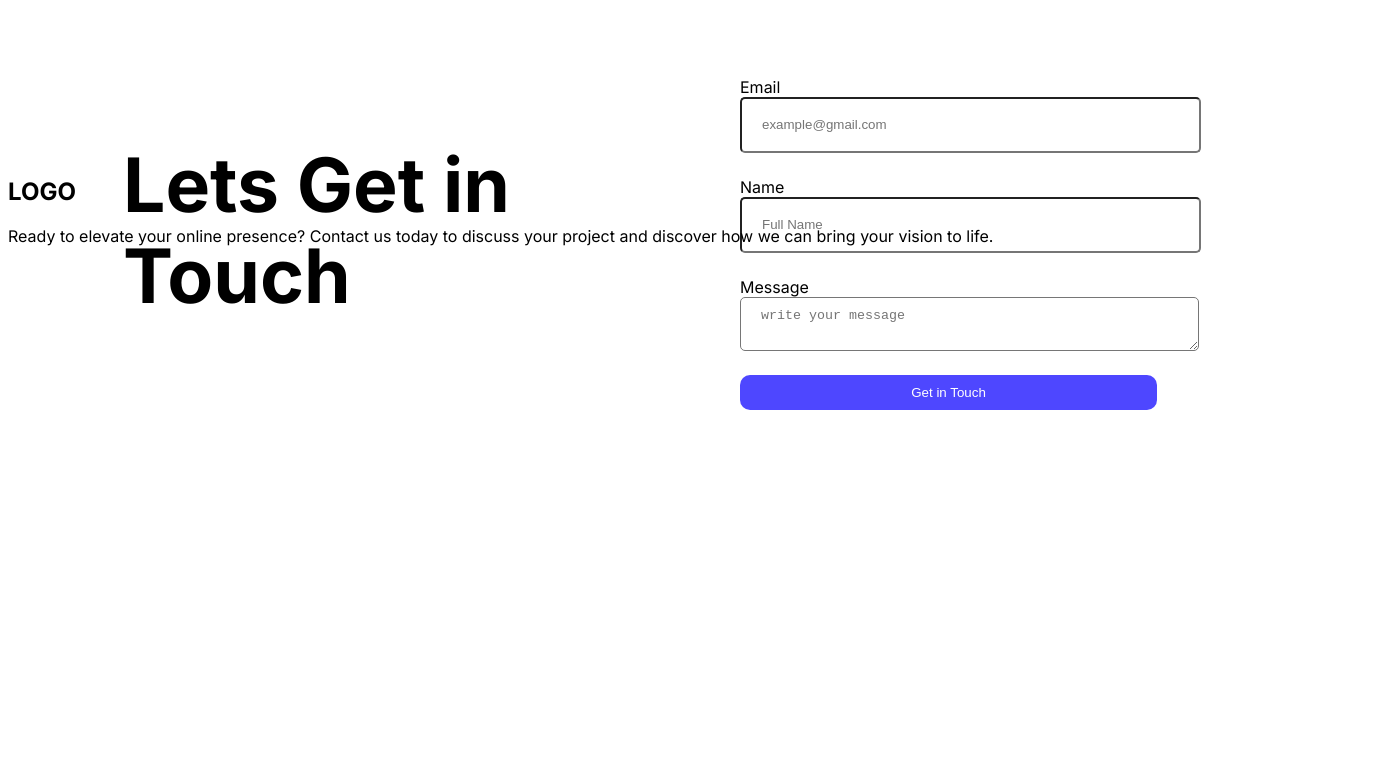
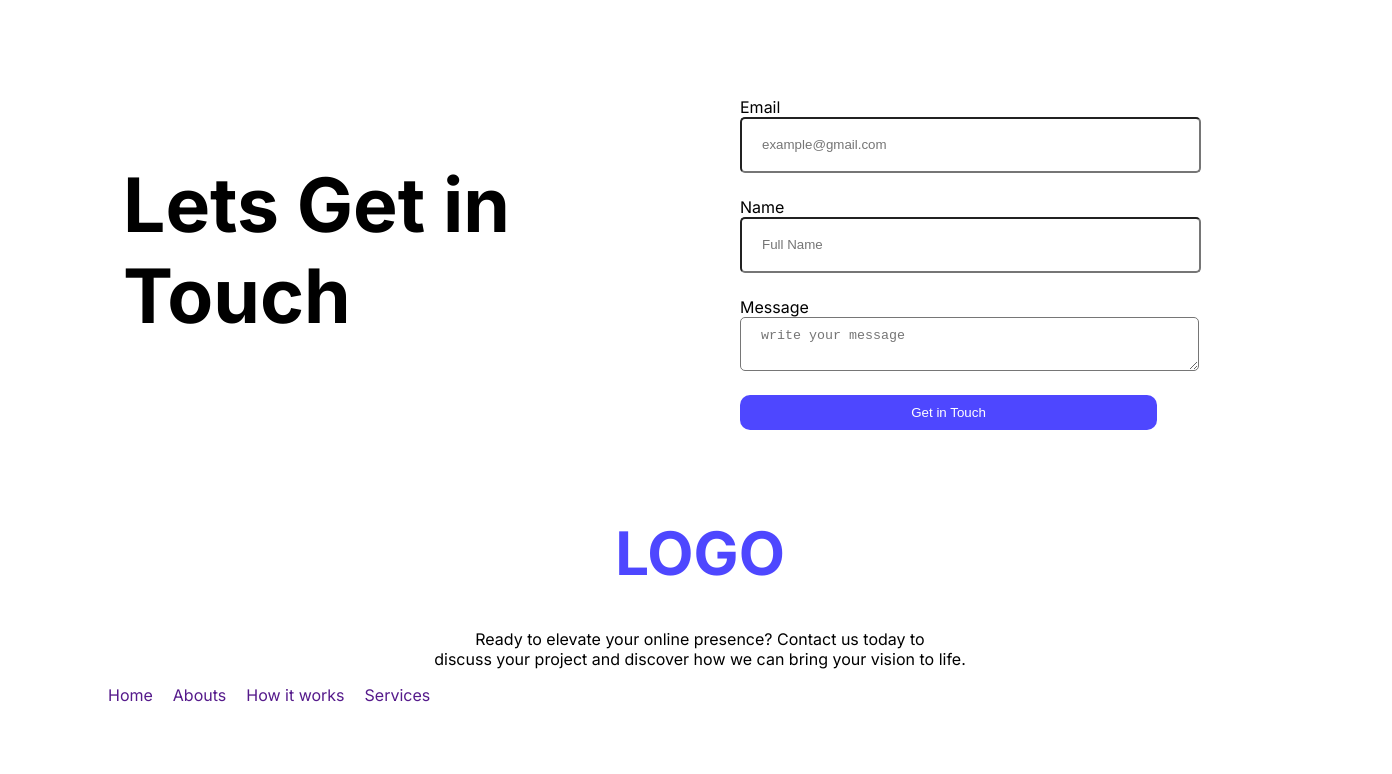
Before and after one commit to Ruhul96/B12-Assignment-01, a plain HTML site: page index.html in a window 1280 px wide. Shown: the part 1578-2352 px from the top of the page, 1392 px wide, since content can reach past the window. Before the commit the page ends 2008 px from the top, so only its background shows below. Drawn offline with Linux system fonts and the light colour scheme.

Commit message:
footer added

```diff
--- a/index.html
+++ b/index.html
@@ -65,41 +65,32 @@
 
             <div class="touch-column">
                 <form class="form" action="">
-                    <label for="">Email</label>
-                    <input type="email" name="" id="" placeholder="example@gmail.com">
-                <label for="">Name</label>
-                <input type="text" name="Name" id="" placeholder="Full Name">
+                    <label for="email">Email</label>
+                    <input type="email" name="" id="email" placeholder="example@gmail.com">
+                <label for="name">Name</label>
+                <input type="text" name="name" id="name" placeholder="Full Name">
                 <label for="">Message</label>
-                <textarea name="" id="" cols="50" rows="25" placeholder="write your message"></textarea>
-                <input class="btn-primary1" type="button" value="Get in Touch">
-
-
+                <textarea name="message" id="message" cols="10" rows="30" placeholder="write your message"></textarea>
+               <button type="button" class="btn-primary">Get in Touch</button>
             </form>
             </div>
         </section>
+
     </main>
+    <footer class="footer">
+        <div class="footer-dsgn">
+            <h1 class="footer-logo">LOGO</h1>
+            <p>Ready to elevate your online presence? Contact us today to <br>discuss your project and discover how we can bring your vision to life. </p>
+        </div>
+        <div class="footer-dsgn">
+            <ul class="footer-items">
+                <li><a href="">Home </a></li>
+                <li><a href="">Abouts</a></li>
+                <li><a href="">How it works</a></li>
+                <li><a href="">Services</a></li>
+            </ul>
+        </div>
 
-    <footer>
-<div>
-    <section>
-<h1 class="footer-logo">LOGO</h1>
-<P class="footer-description">Ready to elevate your online presence? Contact us today to discuss your project and discover how we can bring your vision to life.</P>
-</section>
-</div>
-<div>
-    <div class="footer-item">
-        <p></p>
-    </div>
-    <div class="footer-item">
-        <p></p>
-    </div>
-    <div class="footer-item">
-        <p></p>
-    </div>
-    <div class="footer-item">
-        <p></p>
-    </div>
-</div>
     </footer>
 
 </body>
--- a/style/assignment.css
+++ b/style/assignment.css
@@ -50,7 +50,7 @@ nav ul li {
     background-color: aqua;
     color: black;
 }
-.btn-primary1{
+.btn-primary{
     background-color: #4E47FF;
     color: #FFFFFF;
     font-weight: 500;
@@ -60,11 +60,7 @@ nav ul li {
     margin-bottom: 20px;
     width: 100%;
     cursor: pointer;
-
-
-
 }
-
 
 .header{
     background-image: url(../Assets/Hero-bg.png);
@@ -137,7 +133,7 @@ nav ul li {
 
     }
 .touch-column{
-    width: 50%;
+    width: 100%;
     display: block;
     height: 50px;
     padding: 10px 100px;
@@ -155,6 +151,27 @@ section input[type="email"],section input[type="text"],section textarea{
     border-radius: 5px;
 
 }
+
 .footer{
-    margin-top: 50px;
+    margin-top: 250px;
+    width: 100%;
+    padding: 50px 60px;
+    text-align: center;
 }
+.footer-items{
+    display: flex;
+    width: 100%;
+    list-style: none;
+    gap: 20px;
+}
+
+ul li a{
+    text-decoration: none;
+
+
+}
+
+.footer-logo{
+    font-size: 60px;
+    color: #4E47FF;
+}
```
